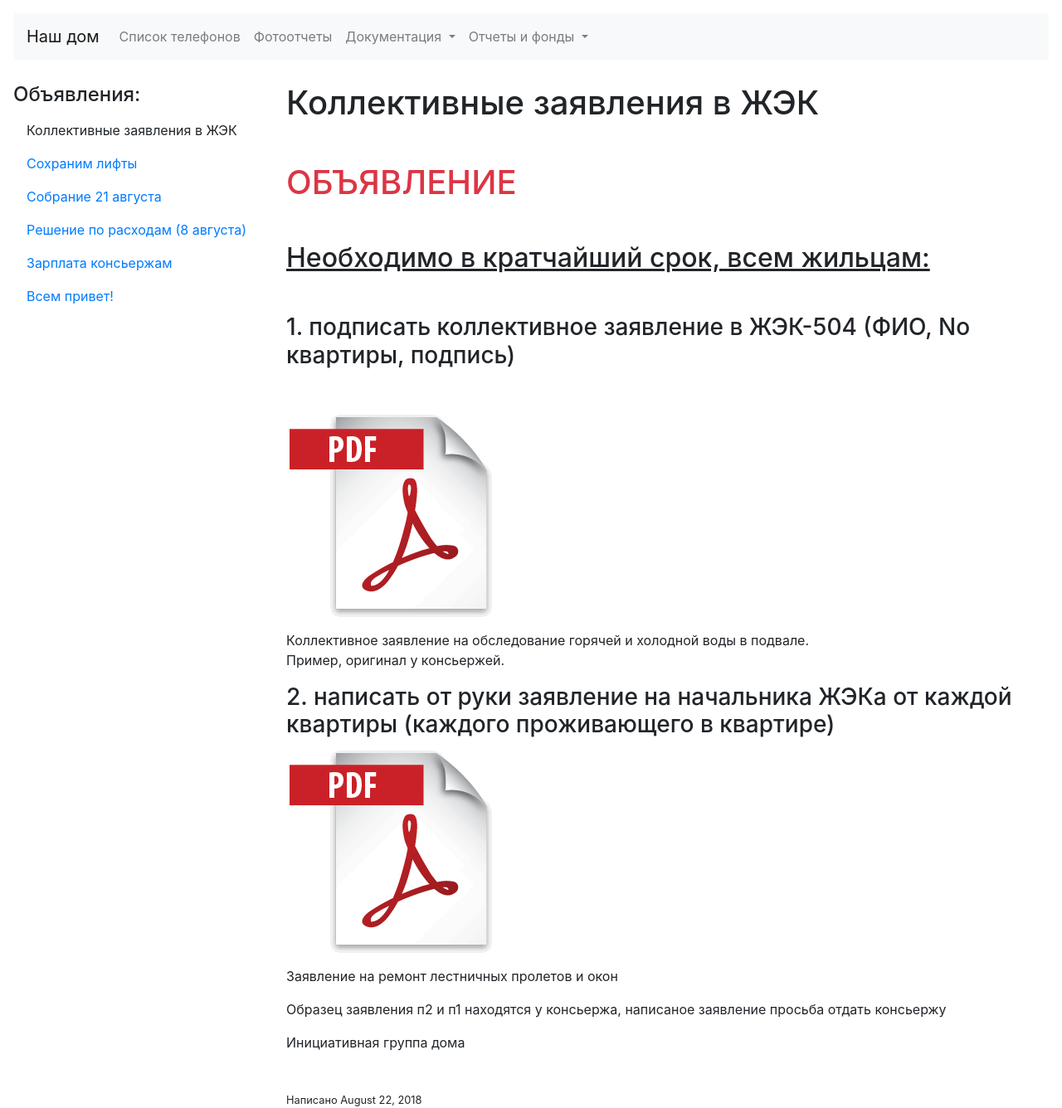
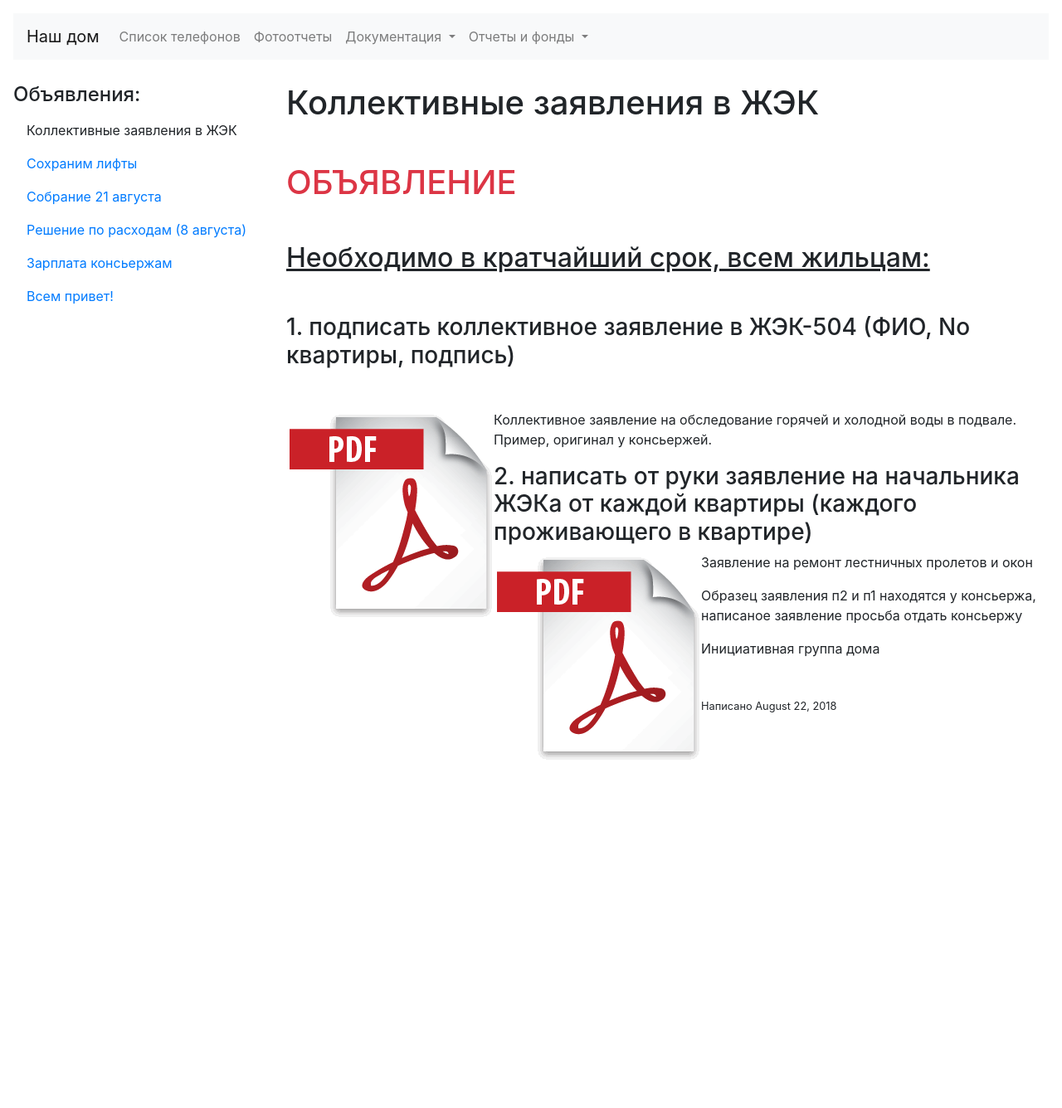
Before and after one commit to heroes-kiev/16b, a Jekyll site: the page built from _posts/2018-08-22-collective-statement.md, in a window 1280 px wide. Shown: the whole page at 83% size. Built offline with Jekyll 4.4.1, drawn with Linux system fonts in a browser that asks for light colours; after the commit the page ends 916 px from its top, so only the background shows below that.

Commit message:
style statements

```diff
--- a/_posts/2018-08-22-collective-statement.md
+++ b/_posts/2018-08-22-collective-statement.md
@@ -12,15 +12,14 @@ title: Коллективные заявления в ЖЭК
 
 1\. подписать коллективное заявление в ЖЭК-504 (ФИО, No квартиры, подпись)
 {: .h3 .mb-5}
-   [![Коллективное заявление на обследование горячей и холодной воды в подвале](/assets/images/icons/pdf.png)](/assets/statements/housing office - water сommittee in the basement.pdf)
+   [![Коллективное заявление на обследование горячей и холодной воды в подвале](/assets/images/icons/pdf.png){:align="left"}](/assets/statements/housing office - water сommittee in the basement.pdf)
    {: align=left}
    Коллективное заявление на обследование горячей и холодной воды в подвале.
    Пример, оригинал у консьержей.
 
 2\. написать от руки заявление на начальника ЖЭКа от каждой квартиры (каждого проживающего в квартире)
 {: .h3}
-   [![Заявление на ремонт лестничных пролетов и окон](/assets/images/icons/pdf.png)](/assets/statements/housing office - repair of staircases and windows.pdf)
-   {: align=left}
+   [![Заявление на ремонт лестничных пролетов и окон](/assets/images/icons/pdf.png){:align="left"}](/assets/statements/housing office - repair of staircases and windows.pdf)
    Заявление на ремонт лестничных пролетов и окон
 
 Образец заявления п2 и п1 находятся у консьержа, написаное заявление просьба отдать консьержу
```
